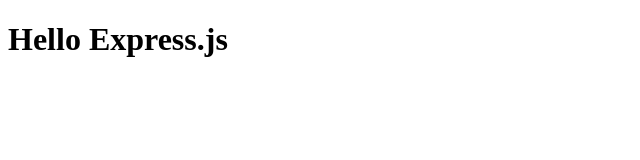
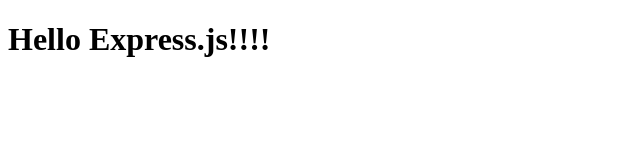
Before and after one commit to skbeyagu/web-server, a website: page public/index.html in a window 1280 px wide. Shown: the full height of the page, 0-640 px from the left. Drawn offline with Linux system fonts and the light colour scheme.

Commit message:
updated index.html

```diff
--- a/public/index.html
+++ b/public/index.html
@@ -5,7 +5,7 @@
 		<title>My App</title>
 	</head>
 	<body>
-		<h1>Hello Express.js</h1>
+		<h1>Hello Express.js!!!!</h1>
 	</body>
 
 </html>
```
